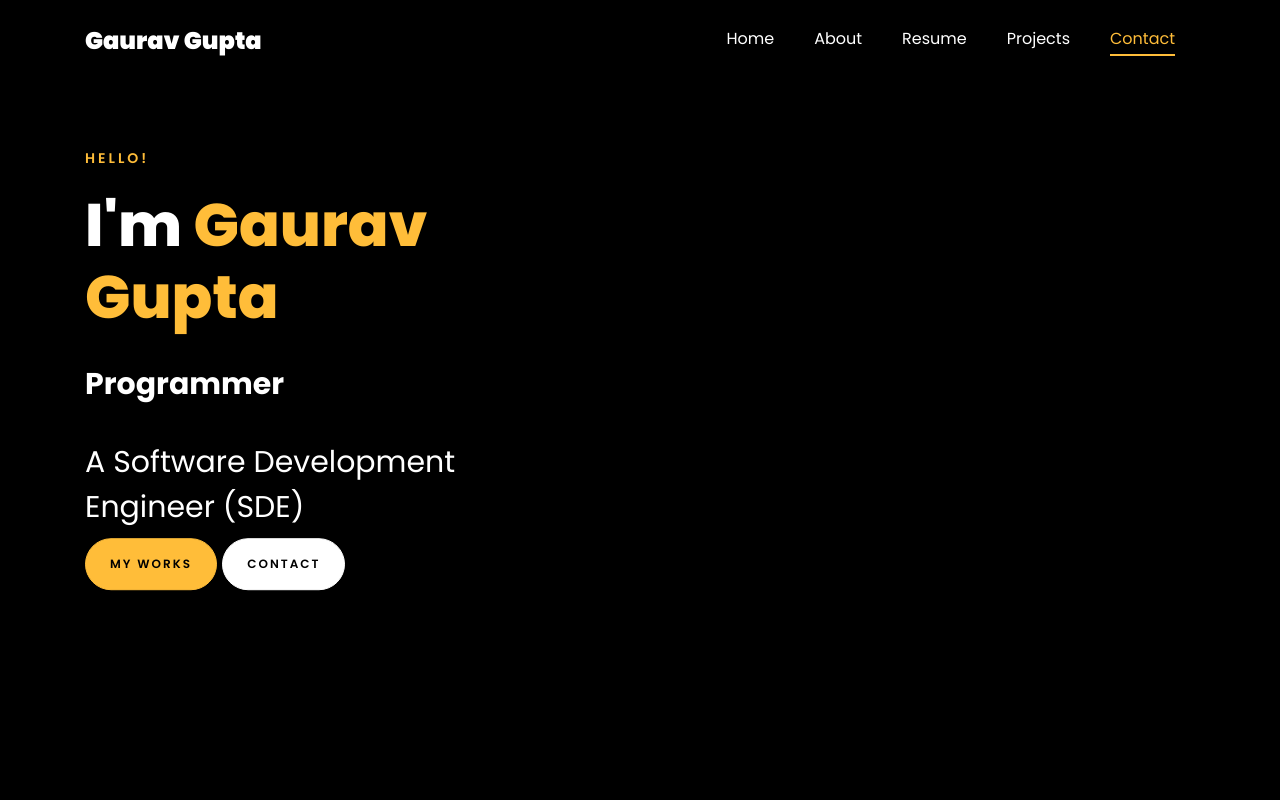
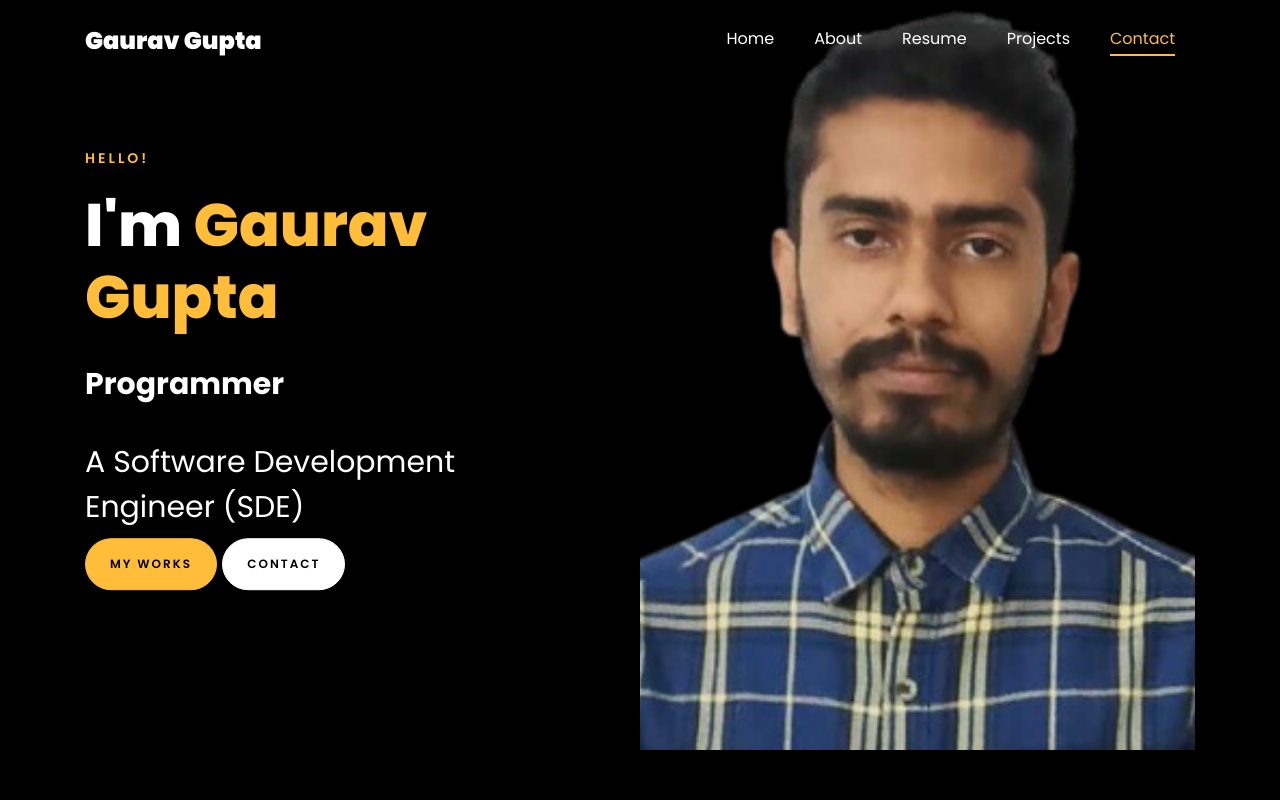
Before and after one commit to Gaurav1129/Gaurav1129.github.io, a plain HTML site: page index.html in a window 1280 px wide. Shown: the top 800 px of the page. Drawn offline with Linux system fonts and the light colour scheme; files whose address does not match are found by name.

Commit message:
Save changes

```diff
--- a/index.html
+++ b/index.html
@@ -148,7 +148,7 @@
 					<div class="row d-md-flex no-gutters slider-text align-items-end justify-content-end"
 						data-scrollax-parent="true">
 
-						<div style="background-image: url(images/bg_one\ \(1\).png);
+						<div style="background-image: url(images/bgimageone.png);
          						background-size: cover;
          						background-position: center;
          						background-repeat: no-repeat;
```
